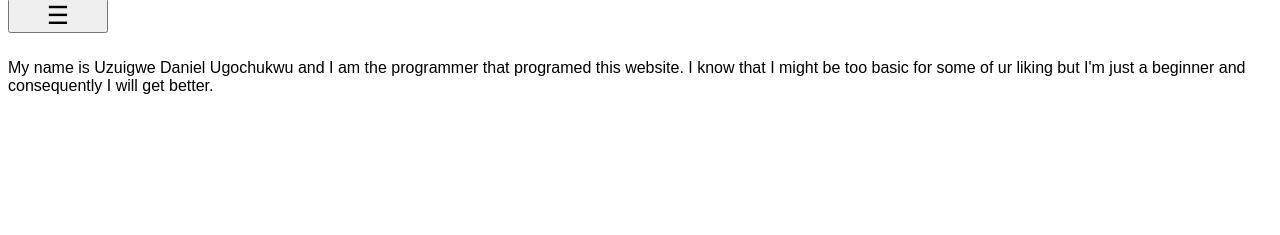
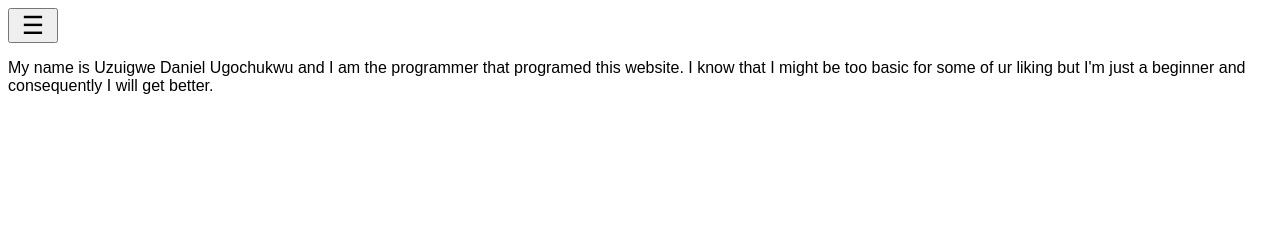
Before and after one commit to Dankells/practise, a plain HTML site: page index.html in a window 1280 px wide. Drawn offline with Linux system fonts and the light colour scheme.

Commit message:
Updated index.html

```diff
--- a/index.html
+++ b/index.html
@@ -59,10 +59,10 @@
 
             .menu{
                 position: relative;
-                top: -10px;
+                top: 0;
                 font-size: 25px;
                 cursor: pointer;
-                width: 100px;
+                width: 50px;
             }
         </style>
     </head>
```
